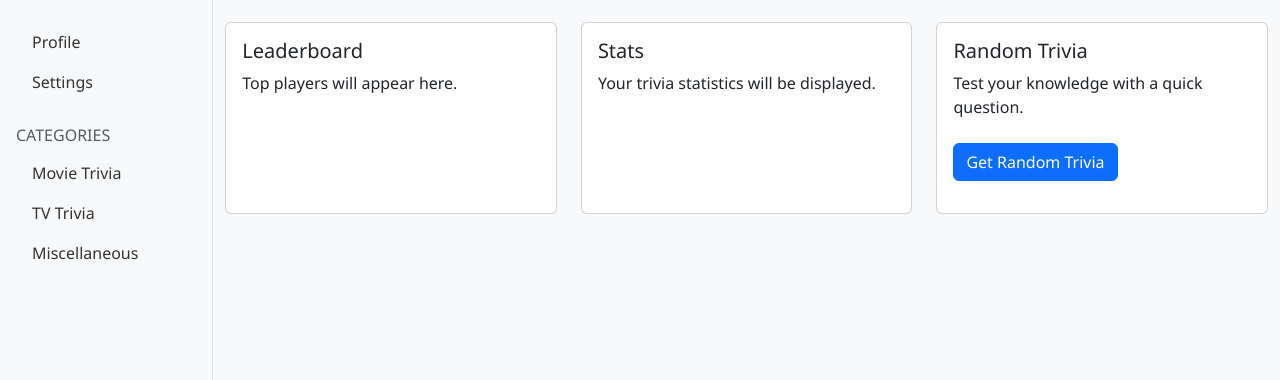
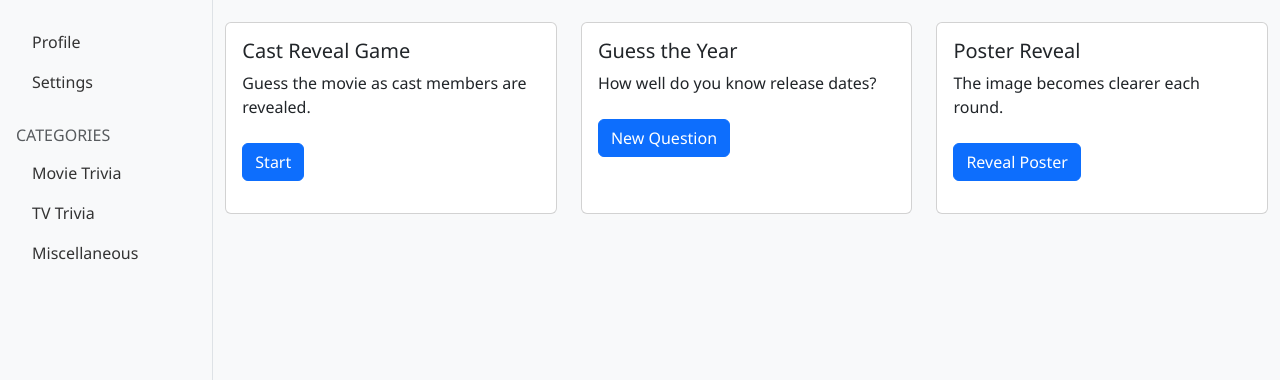
Before and after one commit to chanzer0/media-server-trivia, a Flask app: template app/templates/index.html in a window 1280 px wide. Shown: the part 148-528 px from the top of the page. Run offline with Flask 3, Linux system fonts and the light colour scheme; the template is opened without the code that fills it, so the values that code supplies are empty; some libraries are stand-ins or nearby versions.

Commit message:
Update README with new games

```diff
--- a/app/templates/index.html
+++ b/app/templates/index.html
@@ -6,38 +6,104 @@
   <div class="col-12 col-md-6 col-lg-4">
     <div class="card card-hover h-100">
       <div class="card-body">
-        <h5 class="card-title">Leaderboard</h5>
-        <p class="card-text">Top players will appear here.</p>
+        <h5 class="card-title">Cast Reveal Game</h5>
+        <p class="card-text">Guess the movie as cast members are revealed.</p>
+        <button id="castBtn" class="btn btn-primary mt-2">Start</button>
+        <div id="castGame" class="mt-3"></div>
       </div>
     </div>
   </div>
   <div class="col-12 col-md-6 col-lg-4">
     <div class="card card-hover h-100">
       <div class="card-body">
-        <h5 class="card-title">Stats</h5>
-        <p class="card-text">Your trivia statistics will be displayed.</p>
+        <h5 class="card-title">Guess the Year</h5>
+        <p class="card-text">How well do you know release dates?</p>
+        <button id="yearBtn" class="btn btn-primary mt-2">New Question</button>
+        <div id="yearGame" class="mt-3"></div>
       </div>
     </div>
   </div>
   <div class="col-12 col-md-6 col-lg-4">
     <div class="card card-hover h-100">
       <div class="card-body">
-        <h5 class="card-title">Random Trivia</h5>
-        <p class="card-text">Test your knowledge with a quick question.</p>
-        <button id="triviaBtn" class="btn btn-primary mt-2">Get Random Trivia</button>
-        <div id="trivia" class="mt-3"></div>
+        <h5 class="card-title">Poster Reveal</h5>
+        <p class="card-text">The image becomes clearer each round.</p>
+        <button id="posterBtn" class="btn btn-primary mt-2">Reveal Poster</button>
+        <div id="posterGame" class="mt-3 text-center"></div>
       </div>
     </div>
   </div>
 </div>
 
 <script>
-  document.getElementById('triviaBtn').addEventListener('click', async () => {
-    const res = await fetch('/api/trivia');
+  document.getElementById('castBtn').addEventListener('click', async () => {
+    const res = await fetch('/api/trivia/cast');
     const data = await res.json();
-    const div = document.getElementById('trivia');
-    if (data.question) {
-      div.innerHTML = `<div class='alert alert-info'><strong>Q:</strong> ${data.question}<br><strong>A:</strong> ${data.answer}</div>`;
+    const div = document.getElementById('castGame');
+    if (data.cast) {
+      let index = 1;
+      div.innerHTML = `<div id='castList'></div><button id='revealCast' class='btn btn-sm btn-secondary mt-2'>Reveal Next</button>`;
+      const castList = document.getElementById('castList');
+      castList.innerHTML = `<span class='badge bg-info me-1'>${data.cast[0]}</span>`;
+      document.getElementById('revealCast').addEventListener('click', () => {
+        if (index < data.cast.length) {
+          castList.innerHTML += `<span class='badge bg-info me-1'>${data.cast[index]}</span>`;
+          index++;
+        } else {
+          document.getElementById('revealCast').disabled = true;
+          div.innerHTML += `<div class='mt-2 alert alert-primary'>Answer: ${data.title}</div>`;
+        }
+      });
+    } else {
+      div.innerHTML = `<div class='alert alert-warning'>${data.error}</div>`;
+    }
+  });
+
+  document.getElementById('yearBtn').addEventListener('click', async () => {
+    const res = await fetch('/api/trivia/year');
+    const data = await res.json();
+    const div = document.getElementById('yearGame');
+    if (data.title) {
+      div.innerHTML = `What year did <strong>${data.title}</strong> release? <input id='yearInput' class='form-control form-control-sm mt-2' placeholder='Enter year'><button id='yearGuess' class='btn btn-sm btn-secondary mt-2'>Guess</button><div id='yearAnswer' class='mt-2'></div>`;
+      document.getElementById('yearGuess').addEventListener('click', () => {
+        const guess = parseInt(document.getElementById('yearInput').value);
+        const ans = document.getElementById('yearAnswer');
+        if (guess === data.year) {
+          ans.innerHTML = `<span class='text-success'>Correct!</span>`;
+        } else {
+          ans.innerHTML = `<span class='text-danger'>Nope, it was ${data.year}</span>`;
+        }
+      });
+    } else {
+      div.innerHTML = `<div class='alert alert-warning'>${data.error}</div>`;
+    }
+  });
+
+  document.getElementById('posterBtn').addEventListener('click', async () => {
+    const res = await fetch('/api/trivia/poster');
+    const data = await res.json();
+    const div = document.getElementById('posterGame');
+    if (data.poster) {
+      let blur = 15;
+      const words = data.summary.split(' ');
+      let count = 3;
+      div.innerHTML = `<img id='posterImg' src='${data.poster}' style='max-width:100%;filter:blur(${blur}px);'><p id='posterSummary' class='mt-2'>${words.slice(0,count).join(' ')}...</p><button id='posterReveal' class='btn btn-sm btn-secondary mt-2'>Reveal More</button><div id='posterAnswer' class='mt-2'></div>`;
+      const img = document.getElementById('posterImg');
+      document.getElementById('posterReveal').addEventListener('click', () => {
+        if (blur > 0) {
+          blur -= 3;
+          if (blur < 0) blur = 0;
+          img.style.filter = `blur(${blur}px)`;
+        }
+        if (count < words.length) {
+          count += 3;
+          document.getElementById('posterSummary').innerText = words.slice(0,count).join(' ') + '...';
+        }
+        if (blur === 0 && count >= words.length) {
+          document.getElementById('posterReveal').disabled = true;
+          document.getElementById('posterAnswer').innerHTML = `Answer: ${data.title}`;
+        }
+      });
     } else {
       div.innerHTML = `<div class='alert alert-warning'>${data.error}</div>`;
     }
```
Also changed, not shown: app/routes.py (+21 -6 lines), app/trivia.py (+48 -2 lines), README.md.
